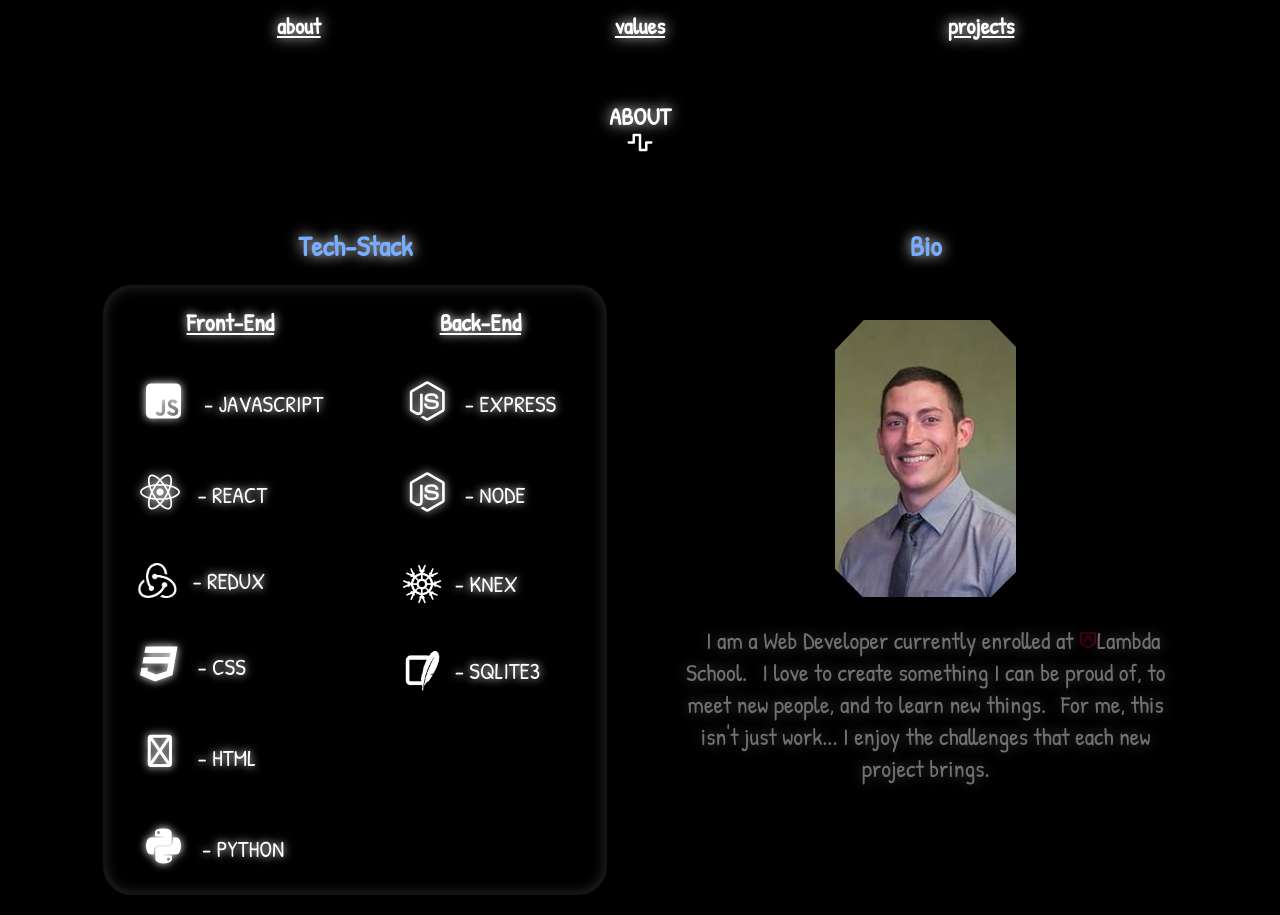
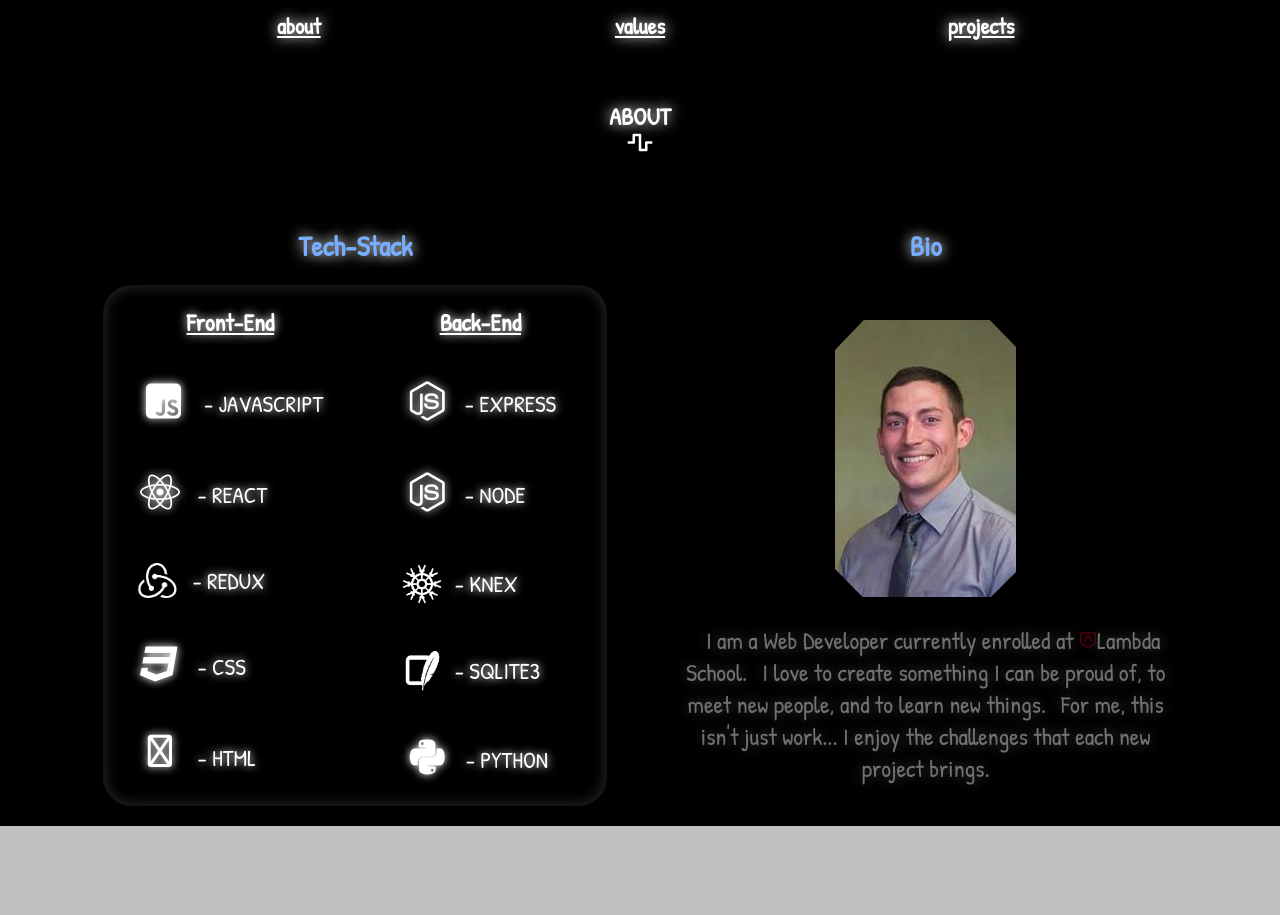
Before and after one commit to TJ-Feledy/Portfolio, a React (Create React App) app in the folder portfolio/: page /about in a window 1280 px wide. After the commit the page ends 826 px from the top, so only its background shows below. Built offline with nearby package versions, Linux system fonts and the light colour scheme.

Commit message:
Fixed techstack

```diff
--- a/portfolio/src/App.css
+++ b/portfolio/src/App.css
@@ -717,7 +717,7 @@ body {
   font-size: 32.3px;
 }
 .py {
-  padding-left: 3.5px;
+  padding-left: 0px;
   padding-right: 16px;
 }
 .sqlite {
--- a/portfolio/src/App.js
+++ b/portfolio/src/App.js
@@ -24,7 +24,7 @@ function App({ location }) {
       inherits: true
     })
   }, [])
-  console.log(window.location.pathname)
+  // console.log(window.location.pathname)
   return (
     <div className="App">
       {window.location.pathname !== '/' ? <Nav /> : null}
--- a/portfolio/src/components/About.js
+++ b/portfolio/src/components/About.js
@@ -30,7 +30,6 @@ class About extends React.Component {
                     <p className='techName'><img className="techIcon redux" src={reduxImg} /> - REDUX</p>
                     <p className='techName'><i className="fab fa-css3 techIcon" /> - CSS</p>
                     <p className='techName'><i className="fas fa-code techIcon html" /> - HTML</p>
-                    <p className='techName'><i className="fab fa-python techIcon py" /> - PYTHON</p>
                   </div>
                 </div>
               </div>
@@ -42,6 +41,7 @@ class About extends React.Component {
                     <p className='techName'><i className="fab fa-node-js techIcon" /> - NODE</p>
                     <p className='techName'><img className="techIcon knex" src={knex} /> - KNEX</p>
                     <p className='techName'><img className="techIcon sqlite" src={sqlite} /> - SQLITE3</p>
+                    <p className='techName'><i className="fab fa-python techIcon py" /> - PYTHON</p>
                   </div>
                 </div>
               </div>
```
